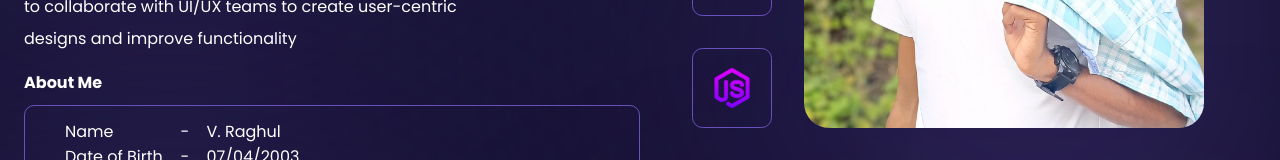
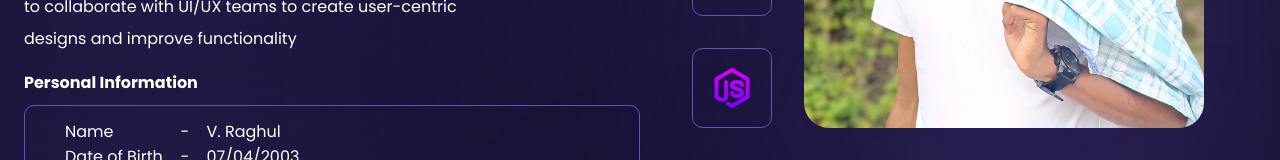
Before and after one commit to Raghul7S/PortfolioApp, a React (Create React App) app: page / in a window 1280 px wide. Shown: the part 542-702 px from the top of the page. Built offline with nearby package versions, Linux system fonts and the light colour scheme.

Commit message:
Changed to scroll infinite to false

```diff
--- a/src/components/Experience/Experience.jsx
+++ b/src/components/Experience/Experience.jsx
@@ -12,7 +12,7 @@ const Experience = () => {
 
     const settings = {
         dots: false,
-        infinite:true,
+        infinite:false,
         speed: 500,
         slidesToShow: 2,
         slidesToScroll: 1,
--- a/src/components/Hero/Hero.jsx
+++ b/src/components/Hero/Hero.jsx
@@ -10,7 +10,7 @@ const Hero = () => {
         Passionate Fullstack Developer in MERN | Front-End Developer in Mobile App Development | Transforming Ideas into Seamless and Visually Stunning Web Solutions | Team Collaborator | Strong expertise in building responsive applications using React.js and React Native | Proven ability to collaborate with UI/UX teams to create user-centric designs and improve functionality
         </p>
         <div className='about-me'>
-          <h4>About Me</h4>
+          <h4>Personal Information</h4>
           <div className='details'>
             <ul className='list-one'>
               <li>Name</li>
--- a/src/components/Projects/Project.jsx
+++ b/src/components/Projects/Project.jsx
@@ -3,7 +3,6 @@ import './Project.css'
 import { PROJECT_DETAIL } from '../../Utils/data'
 import Projectcard from './Projectcard/Projectcard'
 import Slider from 'react-slick';
-import { TbSlideshow } from 'react-icons/tb'
 import { FaChevronLeft, FaChevronRight } from "react-icons/fa";
 
 
@@ -13,7 +12,7 @@ const Project = () => {
 
     const settings = {
         dots: false,
-        infinite:true,
+        infinite:false,
         speed: 500,
         slidesToShow: 2,
         slidesToScroll: 1,
```
